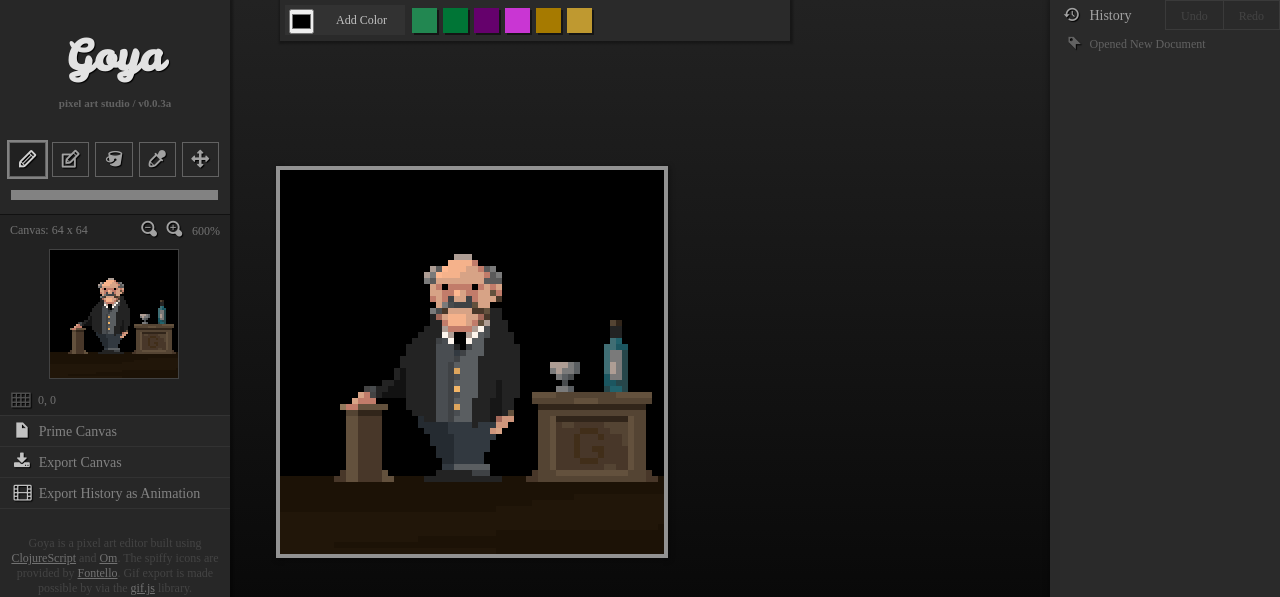
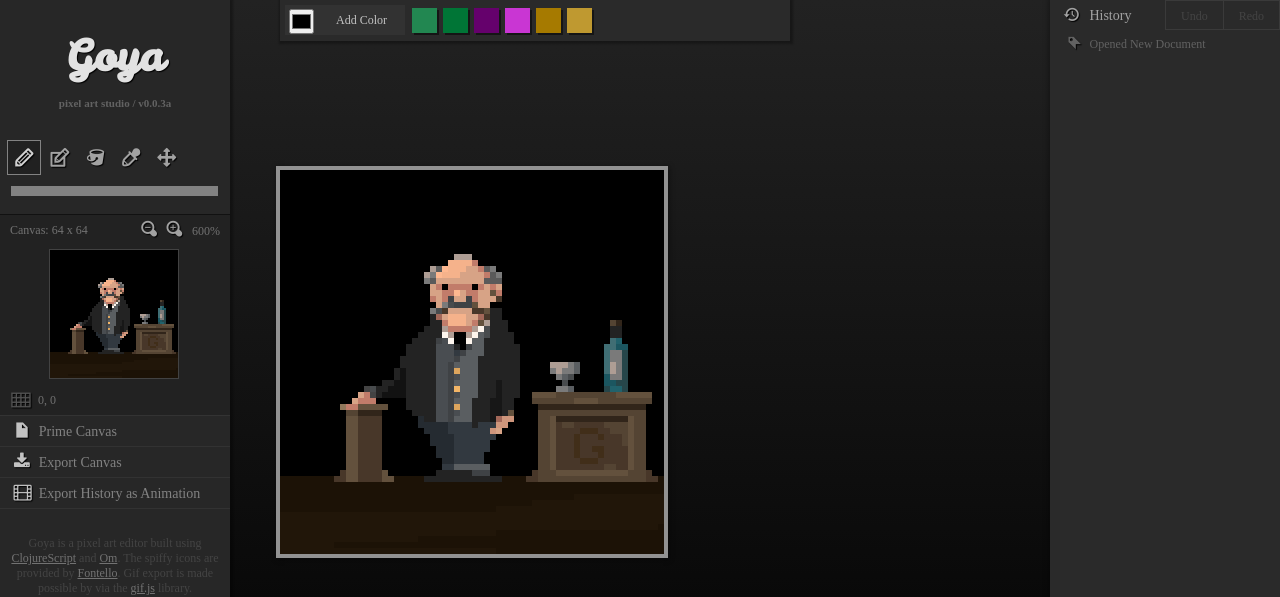
Before and after one commit to jackschaedler/goya, a plain HTML site: page resources/index.html in a window 1280 px wide. Shown: the top 597 px of the page. Drawn offline with Linux system fonts and the light colour scheme.

Commit message:
Remove some visual clutter around the tool buttons

```diff
--- a/resources/main.css
+++ b/resources/main.css
@@ -296,12 +296,10 @@ body
   line-height: 25px;
   padding-top: 4px;
   padding-bottom: 4px;
-  padding-left: 5px;
-  margin: 3px;
+  padding-left: 3px;
+  margin: 2px;
   -webkit-user-select: none;
   -moz-user-select: none;
-
-  border: 1px solid #626262;
 }
 
 .tools-menu-item-selected
@@ -309,19 +307,18 @@ body
   background: #212121;
   color: #d2d2d2;
 
-  outline: 2px solid #828282;
+  outline: 1px solid #828282;
 }
 
 .tools-menu-item:hover
 {
-  background: #212121;
   color: #e2e2e2;
 }
 
 .tools-menu-item i
 {
-  padding-right: 5px;
-  font-size: 18px;
+  padding-right: 2px;
+  font-size: 19px;
   font-weight: normal;
 }
 
```
